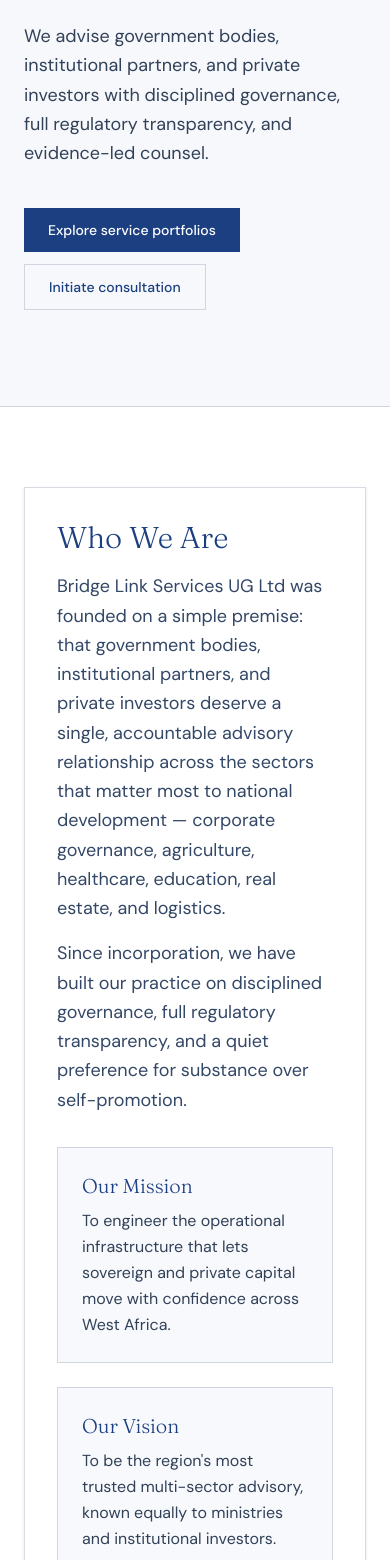
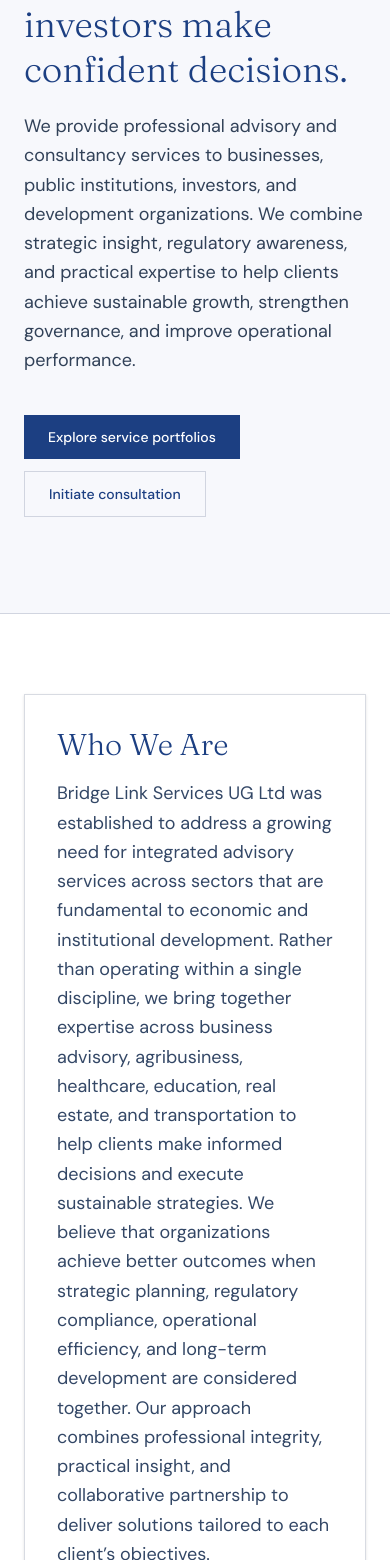
Before and after one commit to chiefthechief/bridgelink, a React (Vite) app: page /about in a window 390 px wide. Shown: the part 308-1868 px from the top of the page. Built offline with nearby package versions, Linux system fonts and the light colour scheme.

Commit message:
added industries page

```diff
--- a/src/App.tsx
+++ b/src/App.tsx
@@ -9,6 +9,8 @@
 import { InsightsPage } from './pages/InsightsPage'
 import { AboutPage } from './pages/AboutPage'
 import { ContactPage } from './pages/ContactPage'
+import { IndustriesPage } from "./pages/IndustriesPage";
+
 
 function App() {
   return (
@@ -24,10 +26,11 @@
           <Route path="/insights" element={<InsightsPage />} />
           <Route path="/about" element={<AboutPage />} />
           <Route path="/contact" element={<ContactPage />} />
+          <Route path="/industries" element={<IndustriesPage />} />
         </Routes>
       </PageShell>
     </BrowserRouter>
-  )
+  );
 }
 
 export default App
--- a/src/components/Hero.tsx
+++ b/src/components/Hero.tsx
@@ -18,17 +18,17 @@
         <div className="grid items-center gap-12 lg:grid-cols-2 lg:gap-16">
           <div className="flex flex-col items-start lg:col-span-2 lg:items-center">
             <h1 className="font-display mt-6 w-full text-center text-5xl font-light leading-[1.1] text-white md:text-6xl lg:text-7xl mx-auto">
-              Bridging Capital,
+              Strategic Advisory Solutions
               <br />
-              Governance, and
+              for Businesses, Institutions and
               <br />
-              <span className="gold-emphasis">Global Enterprise.</span>
+              <span className="gold-emphasis"> Sustainable Growth.</span>
             </h1>
             <div className="mt-6 max-w-xl space-y-3 text-xl leading-relaxed text-white/80">
               <p>
-                Elite multi-sector consultancy and bespoke operational
-                infrastructure engineered for sovereign and private enterprises
-                across West Africa.
+                Bridge Link partners with businesses, institutions, and investors to deliver expert advisory services in business strategy, agribusiness, healthcare, education, real estate, and transportation.
+                We provide practical, compliant, and results-driven solutions that help organizations navigate
+                complex challenges and achieve sustainable growth..
               </p>
             </div>
             <div className="mt-10 flex w-full flex-wrap gap-4 lg:justify-center">
@@ -36,13 +36,13 @@
                 href="/contact"
                 className="bg-gold px-7 py-3.5 text-sm font-medium text-navy transition-colors hover:bg-gold/90"
               >
-                Initiate Consultation
+                Request a Consultation
               </a>
               <a
                 href="/services"
                 className="border border-white/30 px-7 py-3.5 text-sm font-medium text-white transition-colors hover:border-white/60 hover:bg-white/5"
               >
-                Explore Service Portfolios
+                Explore our Services
               </a>
             </div>
           </div>
--- a/src/data/content.ts
+++ b/src/data/content.ts
@@ -1,10 +1,10 @@
 export const services = [
   {
     number: "01",
-    title: "Corporate & Business Consultancy",
-    slug: "corporate-business-consultancy",
+    title: "Business Advisory",
+    slug: "business-advisory",
     description:
-      "High-level strategic advisory, administrative restructuring, regulatory compliance management, and institutional capacity building for enterprises across West Africa.",
+      "Helping organizations improve performance through strategic planning, governance, regulatory compliance, and organizational development.High-level strategic advisory, administrative restructuring, regulatory compliance management, and institutional capacity building for enterprises across West Africa.",
     detailTitle:
       "Strategic advisory and institutional capacity building for sovereign and private enterprise",
     intro:
@@ -24,14 +24,13 @@
       "Improved regulatory compliance and audit readiness",
       "Stronger capacity to attract and retain institutional capital",
     ],
-    tags: ["Strategy", "Compliance", "Governance"],
   },
   {
     number: "02",
-    title: "Agricultural Venture Advisory",
-    slug: "agricultural-venture-advisory",
+    title: "Agribusiness Advisory",
+    slug: "agribusiness-advisory",
     description:
-      "Large-scale agricultural value chain optimization, investment modeling, and modern agritech infrastructure management for agribusiness across Ghana and West Africa.",
+      "Supporting agricultural enterprises and investors with sustainable agribusiness planning, investment advisory, and value chain development.",
     detailTitle:
       "Value chain optimization and agritech investment advisory for West African agribusiness",
     intro:
@@ -51,14 +50,13 @@
       "Clearer investment models for institutional partners",
       "Faster path from planning to productive deployment of capital",
     ],
-    tags: ["Agribusiness", "Agritech", "Investment"],
   },
   {
     number: "03",
-    title: "Medical & Educational Infrastructure",
-    slug: "medical-educational-infrastructure",
+    title: "Healthcare & Education Advisory",
+    slug: "healthcare-educational-advisory",
     description:
-      "Advisory systems for state-of-the-art healthcare facilities, academic institutions, procurement networks, and operational scaling across Ghana and the wider region.",
+      "Helping healthcare and educational institutions strengthen operations, infrastructure planning, governance, and long-term sustainability.",
     detailTitle:
       "Infrastructure advisory for healthcare and educational institutions",
     intro:
@@ -78,14 +76,13 @@
       "More efficient procurement and operational structures",
       "Institutions better positioned for long-term growth",
     ],
-    tags: ["Healthcare", "Education", "Infrastructure"],
   },
   {
     number: "04",
-    title: "Premium Real Estate Advisory",
-    slug: "premium-real-estate-advisory",
+    title: "Real Estate Advisory",
+    slug: "real-estate-advisory",
     description:
-      "Asset valuation, strategic property development, high-end commercial real estate syndication, and luxury estate portfolio oversight across Ghana and West Africa.",
+      "Providing advisory services that support informed property investment, project planning, and real estate development.",
     detailTitle:
       "Strategic real estate advisory for commercial and luxury property portfolios",
     intro:
@@ -105,14 +102,13 @@
       "Stronger syndication and development structures",
       "Better long-term portfolio performance and accountability",
     ],
-    tags: ["Real Estate", "Valuation", "Development"],
   },
   {
     number: "05",
-    title: "Logistics & Transportation Systems",
-    slug: "logistics-transportation-systems",
+    title: "Transportation Solutions",
+    slug: "transportation-solutions",
     description:
-      "Enterprise fleet management, global supply chain tracking, and national/regional distribution network engineering for businesses operating across Ghana and West Africa.",
+      "Providing dependable transportation and logistics support for businesses, institutions, and projects.",
     detailTitle:
       "Logistics and distribution network engineering for regional enterprise",
     intro:
@@ -132,7 +128,6 @@
       "Improved supply chain visibility and accountability",
       "Scalable logistics infrastructure for regional growth",
     ],
-    tags: ["Logistics", "Fleet", "Supply Chain"],
   },
 ];
 
@@ -294,19 +289,28 @@
 export const values = [
   {
     title: "Integrity",
-    description: "Verifiable compliance, always.",
+    description:
+      "We uphold the highest standards of ethics, accountability, and transparency in every engagement.",
   },
   {
-    title: "Discretion",
-    description: "Sovereign-grade confidentiality.",
+    title: "Professional Excellence",
+    description:
+      "We deliver evidence-based advice backed by rigorous analysis and industry best practices.",
   },
   {
-    title: "Rigor",
-    description: "Audited, evidence-led advice.",
+    title: "Collaboration",
+    description:
+      "We work closely with clients to develop practical solutions aligned with their goals.",
   },
   {
-    title: "Continuity",
-    description: "Long-horizon partnership.",
+    title: "Innovation",
+    description:
+      "We embrace new ideas and adaptive thinking to solve complex challenges.",
+  },
+  {
+    title: "Confidentiality",
+    description:
+      "We safeguard client information and conduct every engagement with discretion and professionalism.",
   },
 ];
 
@@ -314,17 +318,12 @@
   {
     name: "Richard Owusu Berko",
     title: "Director",
-    bio: "Richard leads Bridge Link's corporate and business consultancy practice, advising government bodies and private enterprises on strategic restructuring, regulatory compliance, and institutional capacity building across West Africa.",
+    bio: "Richard provides strategic leadership for the company’s operations, business development, and long-term growth. With more than two decades of experience in investment operations and business management, he brings practical insight into organizational leadership, strategic planning, and operational excellence. His leadership is guided by integrity, accountability, and a commitment to delivering sustainable value for clients across multiple sectors.",
   },
   {
     name: "Sylvaina Nana Afriyie Gerlich",
     title: "Director",
-    bio: "Sylvaina oversees the firm's multi-sector advisory portfolios, bringing disciplined governance and operational expertise to engagements spanning agriculture, healthcare, real estate, and logistics.",
-  },
-  {
-    name: "Alfred Ofori Acheampong",
-    title: "Company Secretary",
-    bio: "Alfred manages corporate governance, statutory compliance, and regulatory filings, ensuring Bridge Link maintains full vetting compliance.",
+    bio: "Sylvaina Nana Afriyie Gerlich brings extensive international experience in organizational leadership, entrepreneurship, community development, and cross-cultural engagement. As the founder of multiple organizations in Ghana and Germany, she has led initiatives focused on business development, education, social impact, and international collaboration. Her broad network across public institutions, private organizations, and civil society strengthens Bridge Link’s commitment to building meaningful partnerships and delivering client-focused advisory services.",
   },
 ];
 
--- a/src/index.css
+++ b/src/index.css
@@ -40,8 +40,9 @@
   background: #ffffff;
   -webkit-font-smoothing: antialiased;
   -moz-osx-font-smoothing: grayscale;
-  font-size: 22px;
+  font-size: 20px;
 }
+
 
 
 
--- a/src/pages/AboutPage.tsx
+++ b/src/pages/AboutPage.tsx
@@ -8,8 +8,9 @@
     <>
       <PageHeader
         eyebrow="About Bridge Link"
-        title="A single point of trust for multi-sector enterprise across West Africa."
-        description="We advise government bodies, institutional partners, and private investors with disciplined governance, full regulatory transparency, and evidence-led counsel."
+        title="Strategic advisory services that help businesses, institutions, and investors make confident decisions."
+        description="We provide professional advisory and consultancy services to businesses, public institutions, investors, and development organizations.
+        We combine strategic insight, regulatory awareness, and practical expertise to help clients achieve sustainable growth, strengthen governance, and improve operational performance."
       >
         <div className="flex flex-wrap gap-3">
           <Link
@@ -34,40 +35,60 @@
               Who We Are
             </h2>
             <p className="mt-4 text-lg leading-relaxed text-muted-text">
-              Bridge Link Services UG Ltd was founded on a simple premise: that
-              government bodies, institutional partners, and private investors
-              deserve a single, accountable advisory relationship across the
-              sectors that matter most to national development — corporate
-              governance, agriculture, healthcare, education, real estate, and
-              logistics.
+              Bridge Link Services UG Ltd was established to address a growing
+              need for integrated advisory services across sectors that are
+              fundamental to economic and institutional development. Rather than
+              operating within a single discipline, we bring together expertise
+              across business advisory, agribusiness, healthcare, education,
+              real estate, and transportation to help clients make informed
+              decisions and execute sustainable strategies. We believe that
+              organizations achieve better outcomes when strategic planning,
+              regulatory compliance, operational efficiency, and long-term
+              development are considered together. Our approach combines
+              professional integrity, practical insight, and collaborative
+              partnership to deliver solutions tailored to each client’s
+              objectives.
             </p>
             <p className="mt-4 text-lg leading-relaxed text-muted-text">
-              Since incorporation, we have
-              built our practice on disciplined governance, full regulatory
-              transparency, and a quiet preference for substance over
-              self-promotion.
+              As a Ghanaian company with a regional outlook, we are committed to
+              supporting businesses, public institutions, investors, and
+              development partners in building resilient organizations and
+              contributing to sustainable economic growth. Bridge Link exists to
+              bridge the gap between opportunity and execution; helping
+              organizations transform ambition into sustainable, measurable
+              results.
             </p>
 
             <div className="mt-8 grid gap-6 sm:grid-cols-2">
               <div className="border border-border bg-[#f8f9fc] p-6">
-                <h3 className="font-display text-xl font-light text-navy">Our Mission</h3>
+                <h3 className="font-display text-xl font-light text-navy">
+                  Our Mission
+                </h3>
                 <p className="mt-2 text-base leading-relaxed text-slate-700">
-                  To engineer the operational infrastructure that lets sovereign
-                  and private capital move with confidence across West Africa.
+                  To provide trusted advisory and consultancy services that
+                  enable businesses, institutions, and public-sector
+                  organizations to improve performance, strengthen governance,
+                  and achieve sustainable growth through practical, ethical, and
+                  evidence-based solutions.
                 </p>
               </div>
               <div className="border border-border bg-[#f8f9fc] p-6">
-                <h3 className="font-display text-xl font-light text-navy">Our Vision</h3>
+                <h3 className="font-display text-xl font-light text-navy">
+                  Our Vision
+                </h3>
                 <p className="mt-2 text-base leading-relaxed text-slate-700">
-                  To be the region&apos;s most trusted multi-sector advisory,
-                  known equally to ministries and institutional investors.
+                  To become one of West Africa’s most trusted multidisciplinary
+                  advisory firms, recognized for professional excellence,
+                  integrity, innovation, and lasting client impact.
                 </p>
               </div>
             </div>
           </div>
 
           <div className="space-y-4">
-            <h3 className="font-display text-2xl font-light text-navy">Our Values</h3>
+            <h3 className="font-display text-2xl font-light text-navy">
+              Our Values
+            </h3>
             {values.map((value) => (
               <div
                 key={value.title}
@@ -86,12 +107,18 @@
 
         <div id="governance" className="mt-16 border-t border-border pt-16">
           <div className="max-w-2xl">
-            <SectionLabel>Governance</SectionLabel>
+            <SectionLabel>Leadership & Governance</SectionLabel>
             <h2 className="font-display mt-4 text-4xl font-light text-navy md:text-5xl">
               Executive Leadership
             </h2>
             <p className="mt-4 text-base leading-relaxed text-muted-text">
-              Independent auditors: Karts Consult (Verified Profile)
+              Bridge Link is led by professionals that combine decades of
+              practical business experience with international expertise in
+              organizational development, entrepreneurship, investment, and
+              community engagement. Together, the leadership team provides
+              strategic direction while upholding the highest standards of
+              professionalism, integrity, and accountability across every client
+              engagement
             </p>
           </div>
 
--- /dev/null
+++ b/src/pages/IndustriesPage.tsx
@@ -0,0 +1,88 @@
+import { Link } from 'react-router-dom'
+import { PageHeader } from '../components/PageHeader'
+
+const industries = [
+  {
+    title: 'Corporate Governance',
+    description:
+      'Strengthening statutory compliance, audited governance, and board-ready decision support across sovereign and private enterprises.',
+  },
+  {
+    title: 'Agribusiness & Value Chains',
+    description:
+      'Advisory for modernization, investment modeling, and value chain structuring across farms, processing, logistics, and distribution.',
+  },
+  {
+    title: 'Healthcare Infrastructure',
+    description:
+      'Licensing, procurement frameworks, and operational scaling for medical and healthcare institutions seeking compliant, future-ready facilities.',
+  },
+  {
+    title: 'Education & Institutional Development',
+    description:
+      'Institutional capacity building for facilities planning, governance, and procurement — designed to support sustainable long-term operations.',
+  },
+  {
+    title: 'Real Estate & Development',
+    description:
+      'Strategic advisory for asset valuation, development strategy, and portfolio oversight across commercial and premium property investments.',
+  },
+  {
+    title: 'Transportation & Logistics',
+    description:
+      'Operational counsel for fleet management, supply chain visibility, and distribution network engineering across national and regional markets.',
+  },
+]
+
+export function IndustriesPage() {
+  return (
+    <>
+      <PageHeader
+        eyebrow="Industries We Serve"
+        title="Cross-sector advisory for institutional accountability."
+        description="Bridge Link supports enterprises and institutions across West Africa with disciplined governance, regulatory clarity, and bespoke operational structuring."
+      >
+        <div className="flex flex-wrap gap-3">
+          <Link
+            to="/services"
+            className="bg-navy px-6 py-3 text-sm font-medium text-white transition-colors hover:bg-navy/90"
+          >
+            View service portfolios
+          </Link>
+          <Link
+            to="/contact"
+            className="border border-border px-6 py-3 text-sm font-medium text-navy transition-colors hover:border-gold hover:text-gold"
+          >
+            Request a briefing
+          </Link>
+        </div>
+      </PageHeader>
+
+      <section className="mx-auto max-w-7xl px-6 py-20 lg:px-8 lg:py-24">
+        <div className="grid gap-6 md:grid-cols-2 lg:grid-cols-3">
+          {industries.map((industry) => (
+            <article
+              key={industry.title}
+              className="border border-border bg-white p-8 shadow-[0_12px_40px_rgba(25,86,190,0.06)]"
+            >
+              <h2 className="font-display text-2xl font-light text-navy">
+                {industry.title}
+              </h2>
+              <p className="mt-4 text-base leading-relaxed text-slate-700">
+                {industry.description}
+              </p>
+              <div className="mt-6">
+                <Link
+                  to="/contact"
+                  className="inline-flex text-sm font-medium text-gold transition-colors hover:text-navy"
+                >
+                  Discuss this industry →
+                </Link>
+              </div>
+            </article>
+          ))}
+        </div>
+      </section>
+    </>
+  )
+}
```
Also changed, not shown: src/components/AboutSection.tsx (+5 -6 lines), src/components/Navigation.tsx (+16 -17 lines), src/components/ServicesGrid.tsx (+1 -12 lines), src/pages/ServiceDetailPage.tsx (+0 -10 lines), src/pages/ServicesPage.tsx (+2 -11 lines).
